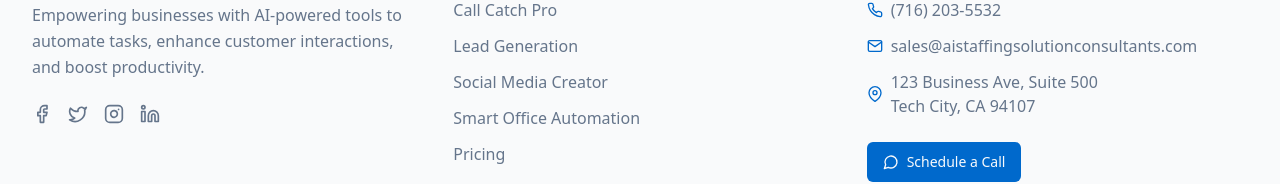
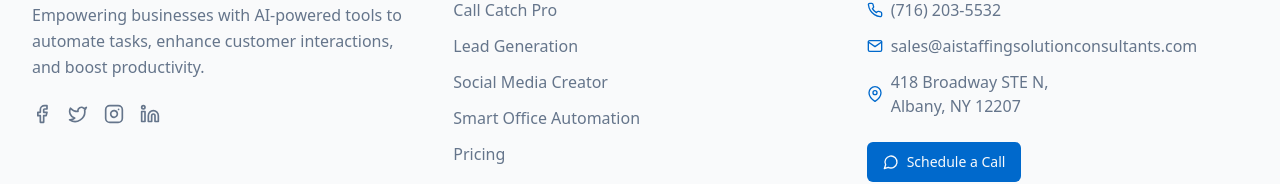
Before and after one commit to AI-Staffing-Solution-Consultants-LLC/call-catch-lead-gen, a React (Vite) app: page / in a window 1280 px wide. Shown: the part 4218-4402 px from the top of the page. Built offline with nearby package versions, Linux system fonts and the light colour scheme.

Commit message:
Update footer address
Update the address in the footer component to reflect the new address.

```diff
--- a/src/components/Footer.tsx
+++ b/src/components/Footer.tsx
@@ -80,7 +80,7 @@ const Footer = () => {
                     <path d="M21 10c0 7-9 13-9 13s-9-6-9-13a9 9 0 0 1 18 0z" />
                     <circle cx="12" cy="10" r="3" />
                   </svg>
-                  <span className="text-muted-foreground">123 Business Ave, Suite 500<br />Tech City, CA 94107</span>
+                  <span className="text-muted-foreground">418 Broadway STE N,<br />Albany, NY 12207</span>
                 </li>
               </ul>
 
```
